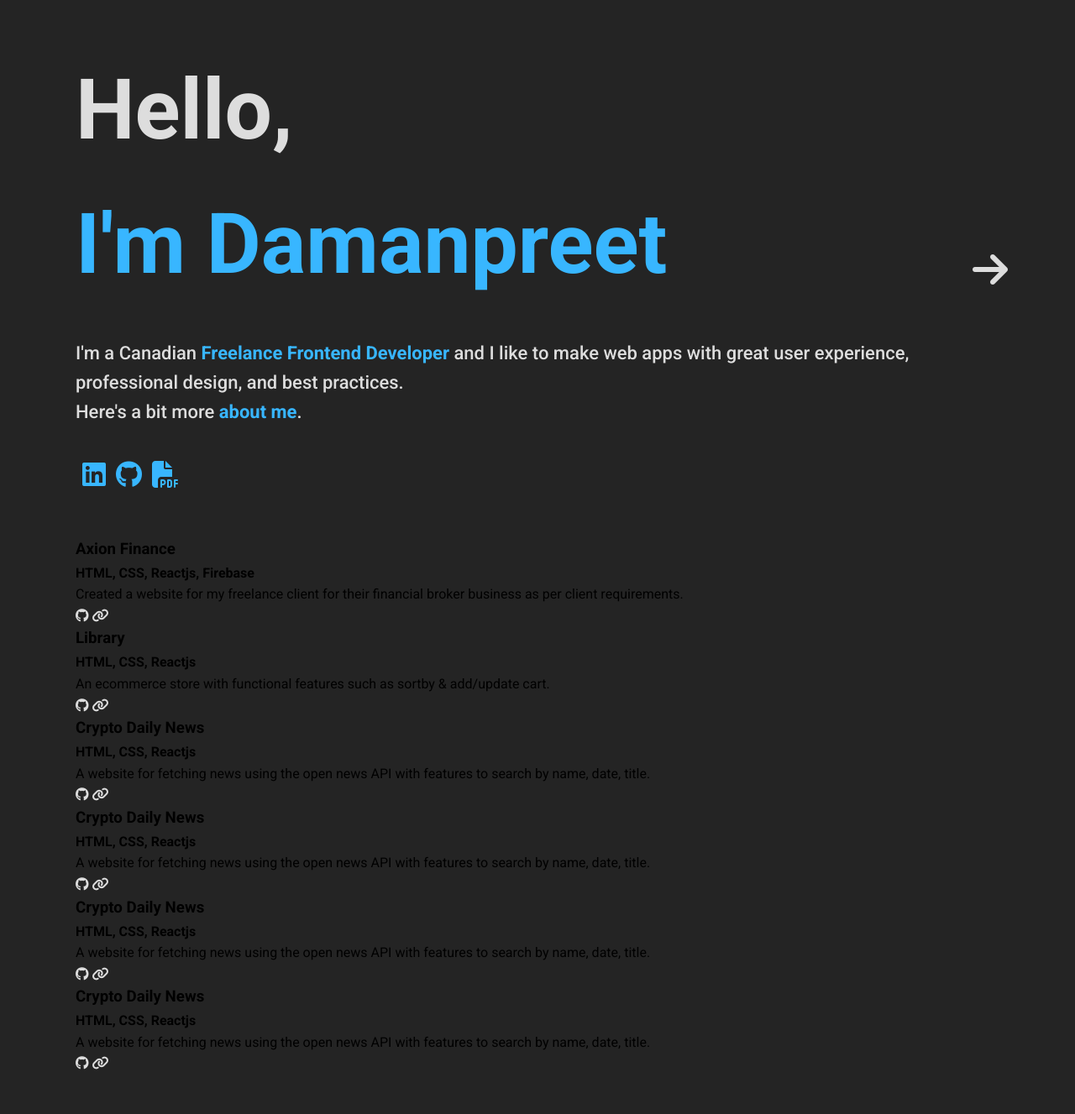
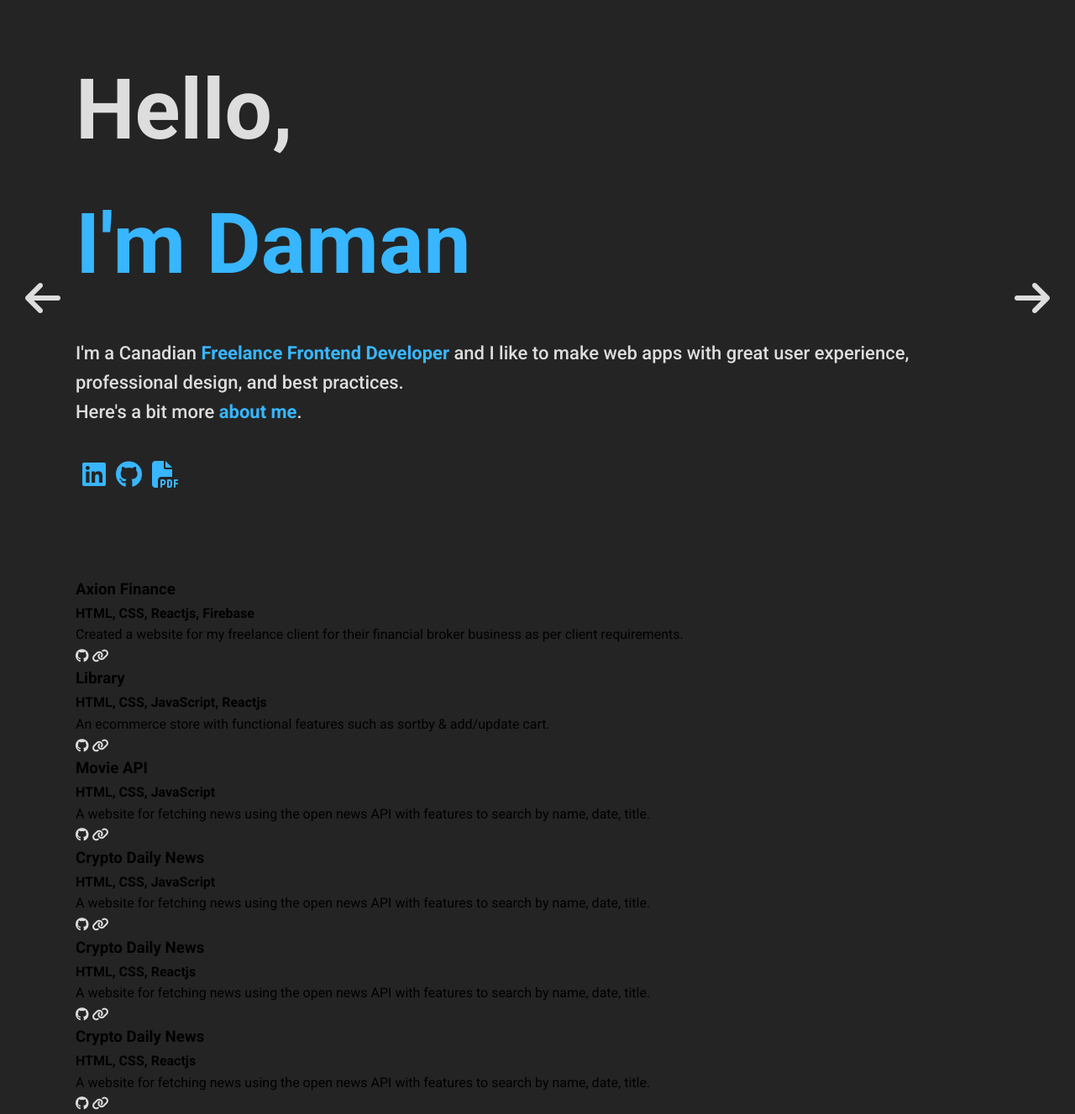
Before and after one commit to damanpr33t/portfolio, a plain HTML site: page index.html in a window 1280 px wide. Shown: the part 97-1424 px from the top of the page at 84% size. Before the commit the page ends 1377 px from the top, so only its background shows below. Drawn offline with Linux system fonts and the light colour scheme.

Commit message:
Added prev and next buttons for slider

```diff
--- a/index.html
+++ b/index.html
@@ -20,13 +20,18 @@
             <li class="nav__link"><a href="#"><i class="fas fa-adjust"></i></a></li>
         </ul>
     </nav>
-    <section id="landing__page">
-        <div class="slide container">
+    <div class="button__container">
+        <a href="#" class="arrow"><i class="fa-solid fa-arrow-left arrow-reverse"></i></a>
+        <a href="#" class="arrow"><i class="fa-solid fa-arrow-right arrow"></i></a>
+    </div>
+    <section id="landing__page" class="slide">
+        <div class="container">
             <div class="row">
                 <header>
+
                     <div>
                         <h1 class="header__title">Hello,</h1>
-                        <h1 class="header__name">I'm Damanpreet</h1>
+                        <h1 class="header__name">I'm Daman</h1>
 
                         <p class="header__para">
                             I'm a Canadian <b class="bold">Freelance Frontend Developer</b> and I like to make
@@ -38,15 +43,12 @@
                         <a class="social__link" href="https://github.com/damanpr33t" target="_blank"><i class="fa-brands fa-github"></i></a>
                         <a class="social__link" href="./assets/resume__damanpreet-s.pdf" target="_blank"><i class="fa-solid fa-file-pdf"></i></a>
                     </div>
-                    <div class="page__right">
-                        <a href="#" class="arrow"><i class="fa-solid fa-arrow-right click"></i></a>
-                    </div>
                 </header>
             </div>
         </div>
     </section>
-    <section id="projects__page">
-        <div class="slide__container">
+    <section id="projects__page" class="slide">
+        <div class="container">
             <div class="row">
                 <div class="project__wrapper">
                     <div class="project__wrapper--bg"></div>
@@ -66,7 +68,7 @@
                     <div class="project__wrapper--bg"></div>
                     <div class="project__description">
                         <h3 class="project__title">Library</h3>
-                        <h4 class="project__sub-title">HTML, CSS, Reactjs</h4>
+                        <h4 class="project__sub-title">HTML, CSS, JavaScript, Reactjs</h4>
                         <p class="project__para">
                             An ecommerce store with functional features such as sortby & add/update cart.
                         </p>
@@ -79,8 +81,8 @@
                 <div class="project__wrapper">
                     <div class="project__wrapper--bg"></div>
                     <div class="project__description">
-                        <h3 class="project__title">Crypto Daily News</h3>
-                        <h4 class="project__sub-title">HTML, CSS, Reactjs</h4>
+                        <h3 class="project__title">Movie API</h3>
+                        <h4 class="project__sub-title">HTML, CSS, JavaScript</h4>
                         <p class="project__para">
                             A website for fetching news using the open news API with features to search by name, date, title.
                         </p>
@@ -94,7 +96,7 @@
                     <div class="project__wrapper--bg"></div>
                     <div class="project__description">
                         <h3 class="project__title">Crypto Daily News</h3>
-                        <h4 class="project__sub-title">HTML, CSS, Reactjs</h4>
+                        <h4 class="project__sub-title">HTML, CSS, JavaScript</h4>
                         <p class="project__para">
                             A website for fetching news using the open news API with features to search by name, date, title.
                         </p>
--- a/index.js
+++ b/index.js
@@ -0,0 +1,25 @@
+// Select Items
+const slides = document.querySelectorAll('.slide')
+const nextBtn = document.querySelector('.fa-arrow-right')
+const prevBtn = document.querySelector('.fa-arrow-left')
+
+let counter = 0
+nextBtn.addEventListener("click", function() {
+    counter ++
+    Carousel()
+})
+prevBtn.addEventListener("click", function() {
+    counter--
+    Carousel()
+})
+function Carousel() {
+    if(counter == slides.length) {
+        counter = 0
+    }
+    if(counter < 0) {
+        counter = slides.length - 1
+    }
+    slides.forEach(function(slide) {
+        slide.style.transform = `translateX(-${counter * 100}%)`
+    })
+}
--- a/style.scss
+++ b/style.scss
@@ -4,7 +4,6 @@ $background-color: #242424;
 $dark-color: #000;
 $light-color: #dddddd;
 $bold: #38b6ff;
-$pointer: pointer;
 
 * {
     margin: 0;
@@ -73,11 +72,13 @@ body {
     margin: 0 auto;
     width: 100%;
     max-width: 1200px;
+    position: relative;
 }
 
 /* Landing Page */
 #landing__page {
     height: 100%;
+    position: relative;
     overflow: hidden;
 }
 .container{
@@ -92,7 +93,7 @@ header {
 }
 .bold {
     color: $bold;
-    cursor: $pointer;
+    cursor: pointer;
 }
 .header__title {
     font-weight: 700;
@@ -115,15 +116,24 @@ header {
     color: $bold;
     margin-left: 0.5rem;
 }
-.page__right {
+.button__container {
     display: flex;
-    align-items: center;
+    justify-content: space-between;
+    width: 100%;
+    position: absolute;
+    top: 30%;
+    z-index: 1;
 }
 .arrow {
-    animation: arrow infinite 1000ms alternate-reverse;
+    cursor: pointer;
 }
 .fa-arrow-right {
     font-size: 3rem;
+    animation: arrow infinite 1000ms alternate-reverse;
+}
+.fa-arrow-left {
+    font-size: 3rem;
+    animation: arrow infinite 1000ms alternate;
 }
 @keyframes arrow {
     0% {
@@ -133,3 +143,5 @@ header {
         transform: translateX(-10px)
     }
 }
+
+/* Projects Page */
```
Also changed, not shown: css/style.css, 1 other file.
